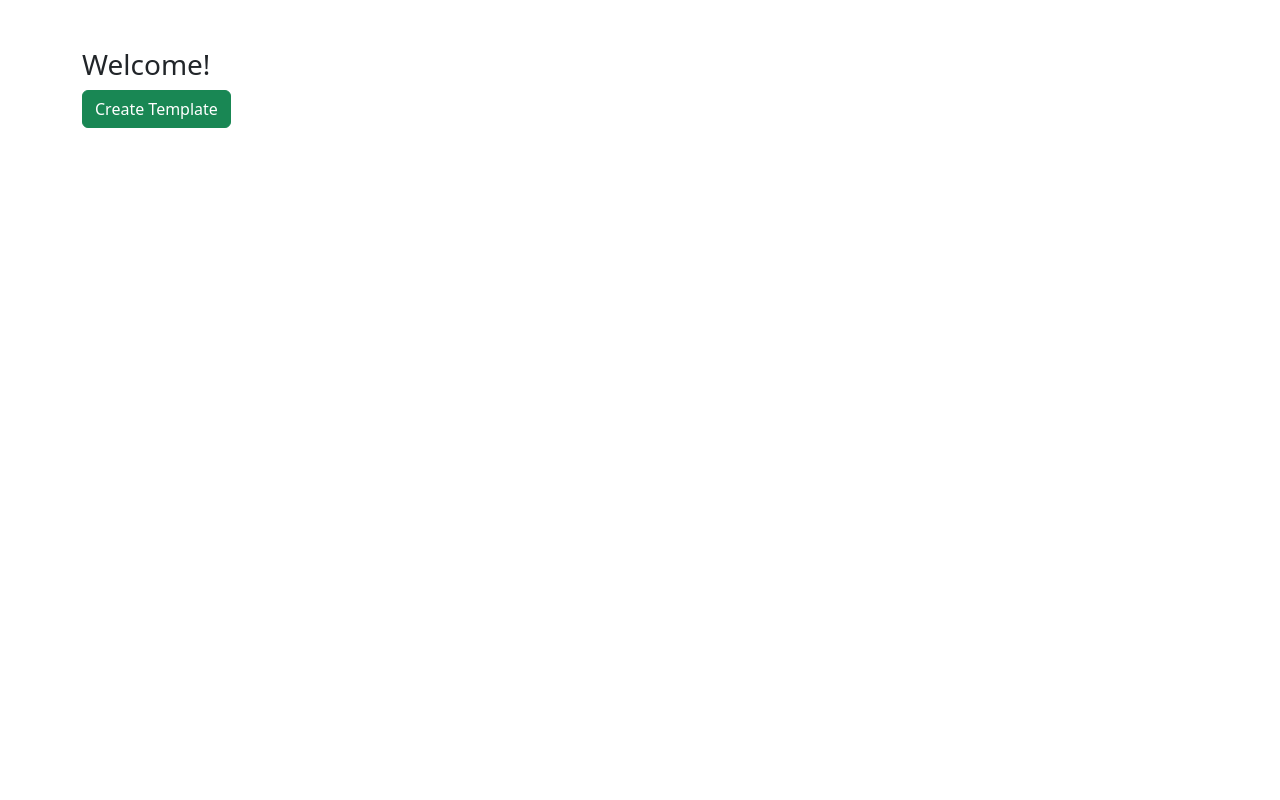
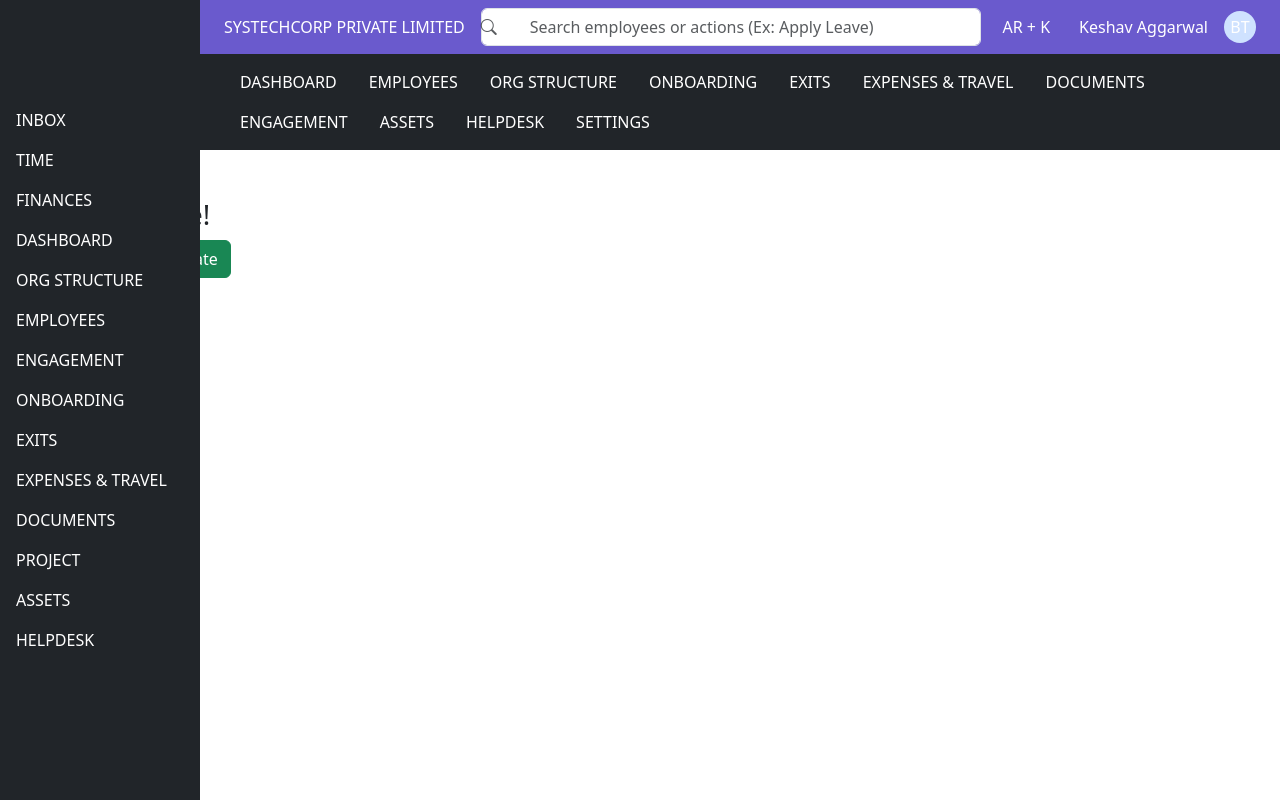
Before and after one commit to esitorsunil/keka, a React (Vite) app: page / in a window 1280 px wide. Built offline with nearby package versions, Linux system fonts and the light colour scheme.

Commit message:
Add files via upload

```diff
--- a/src/DocumentHeader.jsx
+++ b/src/DocumentHeader.jsx
@@ -67,7 +67,7 @@
                     className={`step-circle ${
                       currentStep === step
                         ? 'bg-indigo-500 text-white'
-                        : 'bg-white text-primary border border-primary'
+                        : 'bg-white  border '
                     }`}
                   >
                     {step}
@@ -90,7 +90,7 @@
                 <button className="btn btn-light border px-4" onClick={handleCancel}>
                   Back
                 </button>
-                <button className="btn btn-primary px-4" onClick={handleSave}>
+                <button className="btn purple px-4" onClick={handleSave}>
                   Save Template
                 </button>
               </>
@@ -99,7 +99,7 @@
                 <button className="btn btn-light border px-4" onClick={handleCancel}>
                   Cancel
                 </button>
-                <button className="btn btn-primary px-4" onClick={handleContinue}>
+                <button className="btn purple px-4" onClick={handleContinue}>
                   Continue
                 </button>
               </>
--- /dev/null
+++ b/src/HeaderNav.jsx
@@ -0,0 +1,47 @@
+import React from 'react'
+
+const HeaderNav = () => {
+  return (
+    <div>
+      <header className="text-white py-2 px-4 d-flex align-items-center justify-content-between">
+  <div className="d-flex align-items-center">
+    <span className="">SYSTECHCORP PRIVATE LIMITED</span>
+    {/* Search Bar */}
+ <div className="ms-3 position-relative" style={{ width: '500px', flexGrow: 1 }}>
+  <input
+    type="text"
+    className="form-control ps-5" // Add padding to the left for the icon
+    placeholder="Search employees or actions (Ex: Apply Leave)"
+    aria-label="Search"
+    style={{ paddingRight: '30px' }} // Right padding
+  />
+  <i className="bi bi-search position-absolute top-50 start-3 translate-middle-y text-muted"></i> {/* Icon inside */}
+</div>
+  </div>
+  <div className="d-flex align-items-center">
+    <button className="btn btn-primary-subtle text-white me-3">AR + K</button>
+    <span className="me-3">Keshav Aggarwal</span>
+    <span className="bg-primary-subtle text-white rounded-circle d-flex align-items-center justify-content-center" style={{width: '32px', height: '32px'}}>BT</span>
+  </div>
+</header>
+
+          <nav className="bg-dark text-white">
+            <ul className="nav px-4 py-2">
+              <li className="nav-item"><a href="#" className="nav-link text-white">DASHBOARD</a></li>
+              <li className="nav-item"><a href="#" className="nav-link text-white">EMPLOYEES</a></li>
+              <li className="nav-item"><a href="#" className="nav-link text-white">ORG STRUCTURE</a></li>
+              <li className="nav-item"><a href="#" className="nav-link text-white">ONBOARDING</a></li>
+              <li className="nav-item"><a href="#" className="nav-link text-white">EXITS</a></li>
+              <li className="nav-item"><a href="#" className="nav-link text-white">EXPENSES & TRAVEL</a></li>
+              <li className="nav-item"><a href="#" className="nav-link text-white">DOCUMENTS</a></li>
+              <li className="nav-item"><a href="#" className="nav-link text-white">ENGAGEMENT</a></li>
+              <li className="nav-item"><a href="#" className="nav-link text-white">ASSETS</a></li>
+              <li className="nav-item"><a href="#" className="nav-link text-white">HELPDESK</a></li>
+              <li className="nav-item"><a href="#" className="nav-link text-white">SETTINGS</a></li>
+            </ul>
+          </nav>
+    </div>
+  )
+}
+
+export default HeaderNav
--- a/src/HomePage.jsx
+++ b/src/HomePage.jsx
@@ -1,9 +1,18 @@
-import React from 'react'
+
 import { useNavigate } from 'react-router-dom'
+import Sidebar from './Sidebar'
+import HeaderNav from './HeaderNav'
 
 const HomePage = () => {
     const navigate = useNavigate();
   return (
+    <>
+    <div className="d-flex">
+          <Sidebar />
+          <div className="flex-grow-1" style={{marginLeft: '200px'}}>
+            <HeaderNav />
+          </div>
+        </div>
     <div className="container mt-5">
         <h3>Welcome!</h3>
         <button
@@ -13,6 +22,7 @@
           Create Template
         </button>
       </div>
+      </>
   )
 }
  export default HomePage;
--- a/src/Pages/ComposeBody.jsx
+++ b/src/Pages/ComposeBody.jsx
@@ -1,4 +1,4 @@
-import React, { useState, useRef, useEffect } from 'react';
+import { useState, useRef, useEffect } from 'react';
 import ReactQuill from 'react-quill';
 import 'react-quill/dist/quill.snow.css';
 import 'bootstrap/dist/css/bootstrap.min.css';
@@ -129,14 +129,14 @@
             <div className="btn-group pe-3" role="group">
               <button
                 type="button"
-                className={`btn ${activeEditor === 'web' ? 'text-primary border-primary bg-body-tertiary ' : 'btn-outline-secondary text-black no-border'}`}
+                className={`btn ${activeEditor === 'web' ? 'color  ' : 'btn-outline-secondary text-black no-border'}`}
                 onClick={() => setActiveEditor('web')}
               >
                 Web Editor
               </button>
               <button
                 type="button"
-                className={`btn ${activeEditor === 'msword' ? 'text-primary border-primary bg-body-tertiary' : 'btn-outline-secondary text-black no-border-left'}`}
+                className={`btn ${activeEditor === 'msword' ? 'color ' : 'btn-outline-secondary text-black no-border-left'}`}
                 onClick={() => setActiveEditor('msword')}
               >
                 MS Word
--- /dev/null
+++ b/src/Sidebar.jsx
@@ -0,0 +1,26 @@
+import React from 'react'
+
+const Sidebar = () => {
+  return (
+     <div className="bg-dark text-white vh-100 position-fixed" style={{width: '200px', top: '0', left: '0', paddingTop: '100px'}}>
+          <ul className="nav flex-column">
+            <li className="nav-item"><a href="#" className="nav-link text-white">INBOX</a></li>
+            <li className="nav-item"><a href="#" className="nav-link text-white">TIME</a></li>
+            <li className="nav-item"><a href="#" className="nav-link text-white">FINANCES</a></li>
+            <li className="nav-item"><a href="#" className="nav-link text-white">DASHBOARD</a></li>
+            <li className="nav-item"><a href="#" className="nav-link text-white">ORG STRUCTURE</a></li>
+            <li className="nav-item"><a href="#" className="nav-link text-white">EMPLOYEES</a></li>
+            <li className="nav-item"><a href="#" className="nav-link text-white">ENGAGEMENT</a></li>
+            <li className="nav-item"><a href="#" className="nav-link text-white">ONBOARDING</a></li>
+            <li className="nav-item"><a href="#" className="nav-link text-white">EXITS</a></li>
+            <li className="nav-item"><a href="#" className="nav-link text-white">EXPENSES & TRAVEL</a></li>
+            <li className="nav-item"><a href="#" className="nav-link text-white">DOCUMENTS</a></li>
+            <li className="nav-item"><a href="#" className="nav-link text-white">PROJECT</a></li>
+            <li className="nav-item"><a href="#" className="nav-link text-white">ASSETS</a></li>
+            <li className="nav-item"><a href="#" className="nav-link text-white">HELPDESK</a></li>
+          </ul>
+        </div>
+  )
+}
+
+export default Sidebar
--- a/src/index.css
+++ b/src/index.css
@@ -9,11 +9,11 @@
 }
 
 .bg-indigo-500 {
-  background-color: #6366f1 !important;
+  background-color: #6a5acd !important;
 }
 
 .bg-indigo-400 {
-  background-color: #818cf8 !important;
+  background-color: #6a5acd!important;
 }
 
 .custom-gap {
@@ -67,3 +67,33 @@
 .bg{
   background-color: var(--bs-light);
 }
+
+header {
+  background-color: #6a5acd
+}
+
+.purple {
+  background-color: #6a5acd;
+  color: white;
+}
+
+.purple:hover {
+  background-color: #4b3ea0;
+  color: white;
+}
+
+.color {
+  color: #6a5acd;
+  border: 1px solid #6a5acd;
+  background-color: #eeeef5;
+}
+
+.color:hover {
+  color: #6a5acd;
+  border: 1px solid #6a5acd;
+}
+
+ol.custom-gap .step-circle.bg-white {
+  border-color: #6a5acd !important;
+  color: #6a5acd;
+}
```
